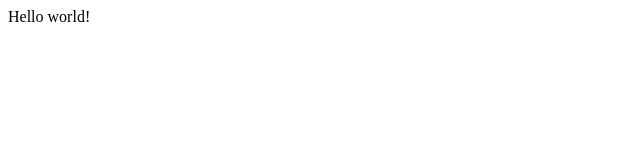
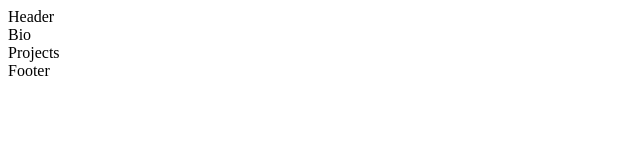
Before and after one commit to jurgenstevens/Portfolio, a Gatsby site in the folder hello-world/: page / in a window 1280 px wide. Shown: the whole page, without its empty margins (0-640 px from the left). Built offline with nearby package versions, Linux system fonts and the light colour scheme; Gatsby itself is replaced by a stand-in of ours.

Commit message:
Set divs up for what portfolio will consist of.

```diff
--- a/hello-world/src/pages/index.js
+++ b/hello-world/src/pages/index.js
@@ -1,5 +1,14 @@
 import React from "react"
 
 export default function Home() {
-  return <div>Hello world!</div>
+  return <div>
+    <div>
+      Header
+    </div>
+    <div>
+      Bio
+    </div>
+    <div>Projects</div>
+    <div>Footer</div>
+  </div>
 }
```
